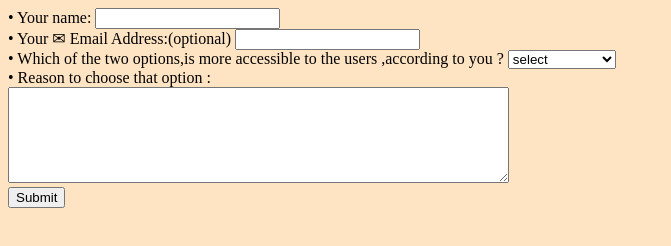
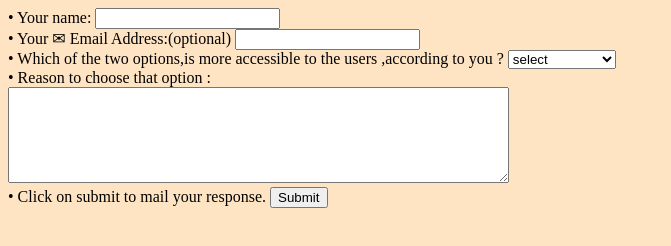
Before and after one commit to akjajay9315/temp-CV, a plain HTML site: page Your Review.html in a window 1280 px wide. Shown: the whole page, without its empty margins (0-671 px from the left). Drawn offline with Linux system fonts and the light colour scheme.

Commit message:
Update Your Review.html

```diff
--- a/Your Review.html
+++ b/Your Review.html
@@ -25,8 +25,7 @@
       <input type="checkbox" name="A website" value="A Website"><br> -->
       <label for="">• Reason to choose that option :</label><br>
       <textarea name="Reason " rows="6" cols="60"></textarea><br>
-
-
+      <label for="">• Click on submit to mail your response.</label>
       <input type="submit" name="">
     </form>
   </body>
```
